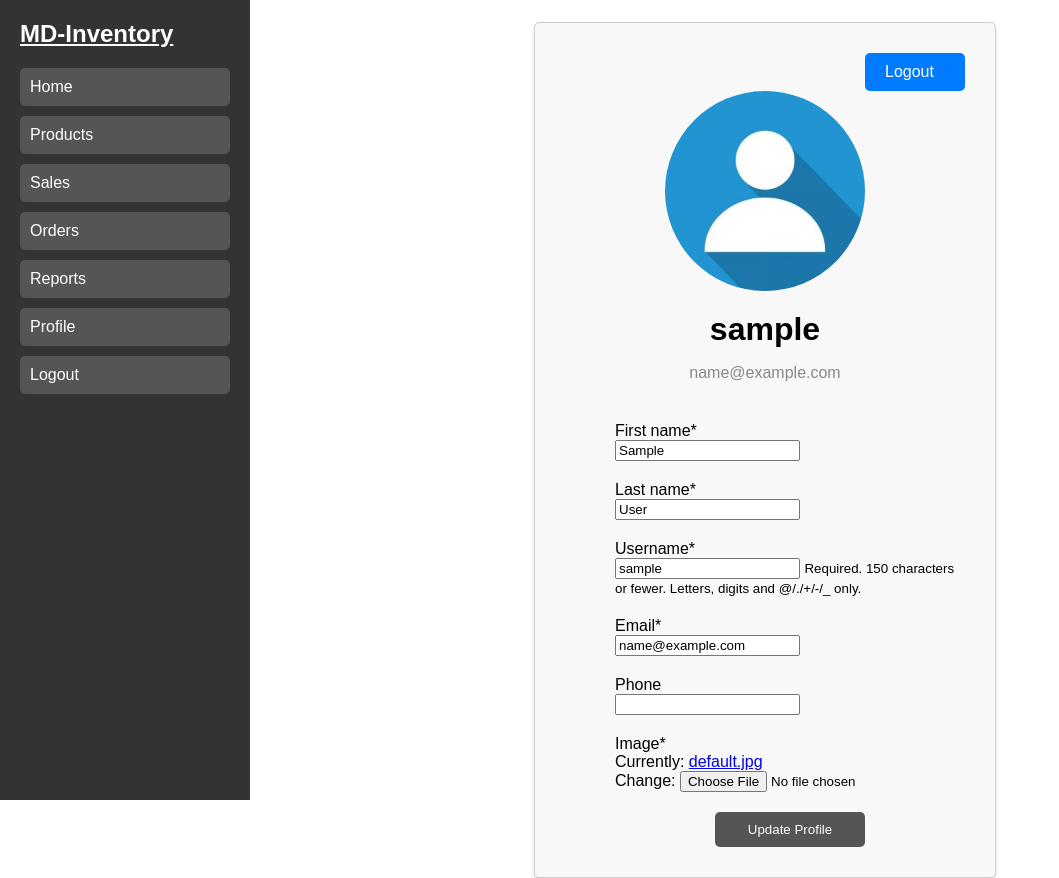
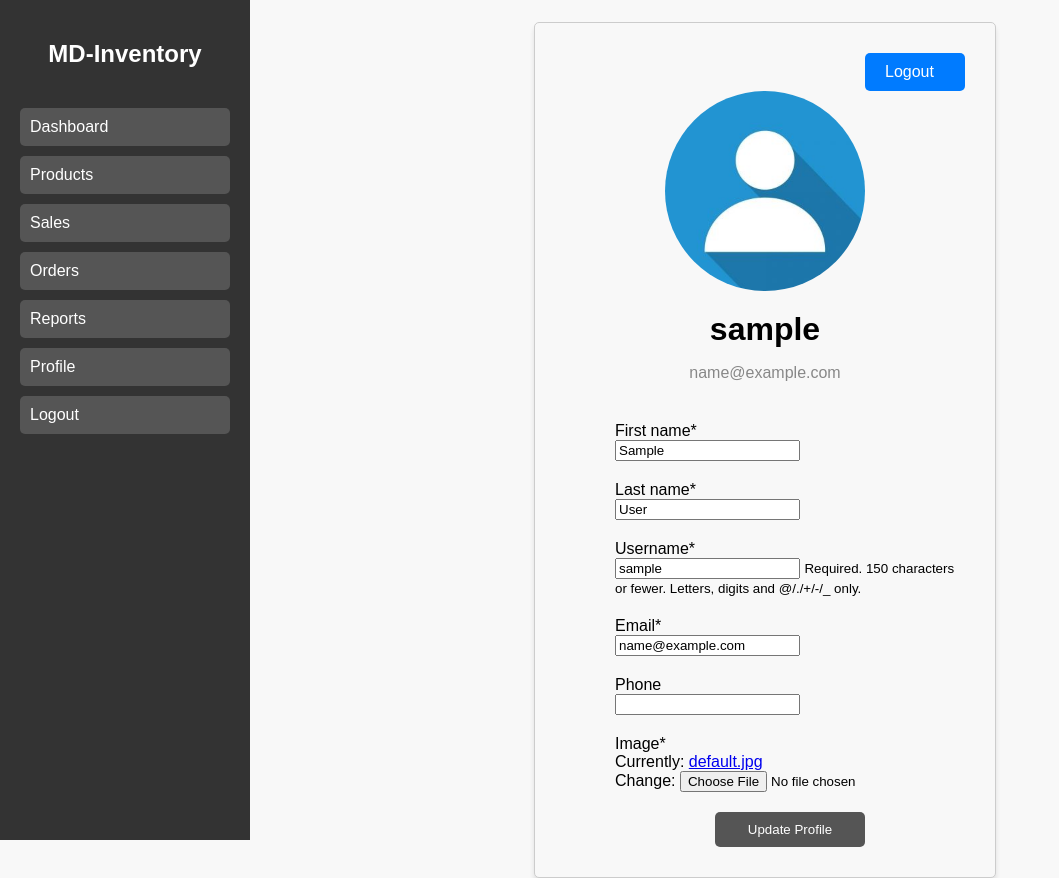
Before and after one commit to Mickykore/Web_Based_Inventory_managment, a Django app: page /profile/ in a window 1280 px wide. Shown: the whole page, without its empty margins (0-1059 px from the left). Run offline with Django 4.2, Linux system fonts and the light colour scheme; the visitor is signed in with stand-in values (Sample User, id 1); some libraries are stand-ins or nearby versions.

Commit message:
edit profile sidebar

```diff
--- a/users/static/users/profile.css
+++ b/users/static/users/profile.css
@@ -2,6 +2,7 @@ body {
     font-family: Arial, sans-serif;
     margin: 0;
     padding: 0;
+    background-color: #f8f8f8;
 }
 
 /* New styles for content design */
@@ -15,6 +16,10 @@ body {
     background-color: #333;
     color: #fff;
     padding: 20px;
+    position: sticky;
+    top: 0;
+    height: 100vh;
+    overflow-y: auto;
 }
 
 .sidebar h1 {
@@ -24,6 +29,7 @@ body {
 
 .sidebar h1 a {
     color: #fff;
+    text-decoration: none;
 }
 
 .sidebar ul {
@@ -135,3 +141,8 @@ body {
 .logout-button:hover {
     background-color: #0056b3;
 }
+h1 {
+    color: #333;
+    text-align: center;
+    padding: 20px;
+  }
--- a/users/templates/users/profile.html
+++ b/users/templates/users/profile.html
@@ -13,9 +13,9 @@
 <body>
     <div class="dashboard-container">
         <div class="sidebar">
-            <h1><a href="{% url 'dashboard_home' %}">MD-Inventory</a></h1>
+            <h1><a href="{% url 'dashboard_landing' %}">MD-Inventory</a></h1>
             <ul>
-                <li><a href="{% url 'dashboard_home' %}">Home</a></li>
+                <li><a href="{% url 'dashboard_home' %}">Dashboard</a></li>
                 <li><a href="{% url 'dashboard-product' %}">Products</a></li>
                 <li><a href="{% url 'dashboard-sales' %}">Sales</a></li>
                 <li><a href="{% url 'dashboard-orders' %}">Orders</a></li>
```
Also changed, not shown: db.sqlite3 (deleted).
